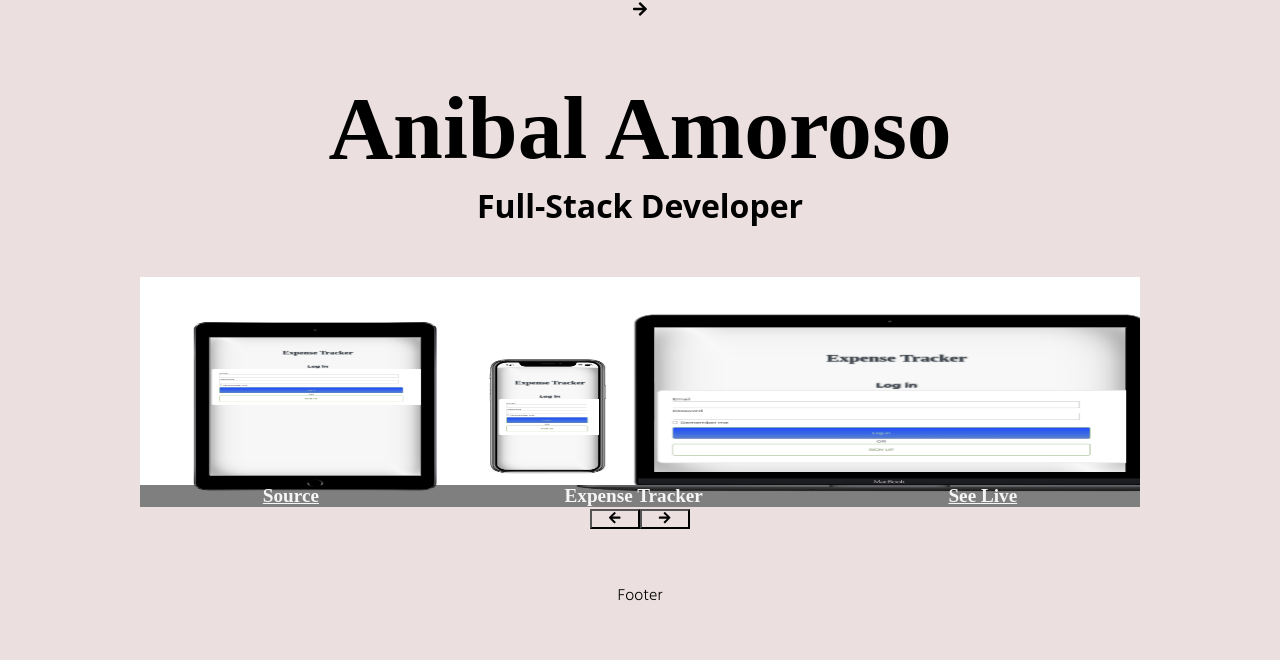
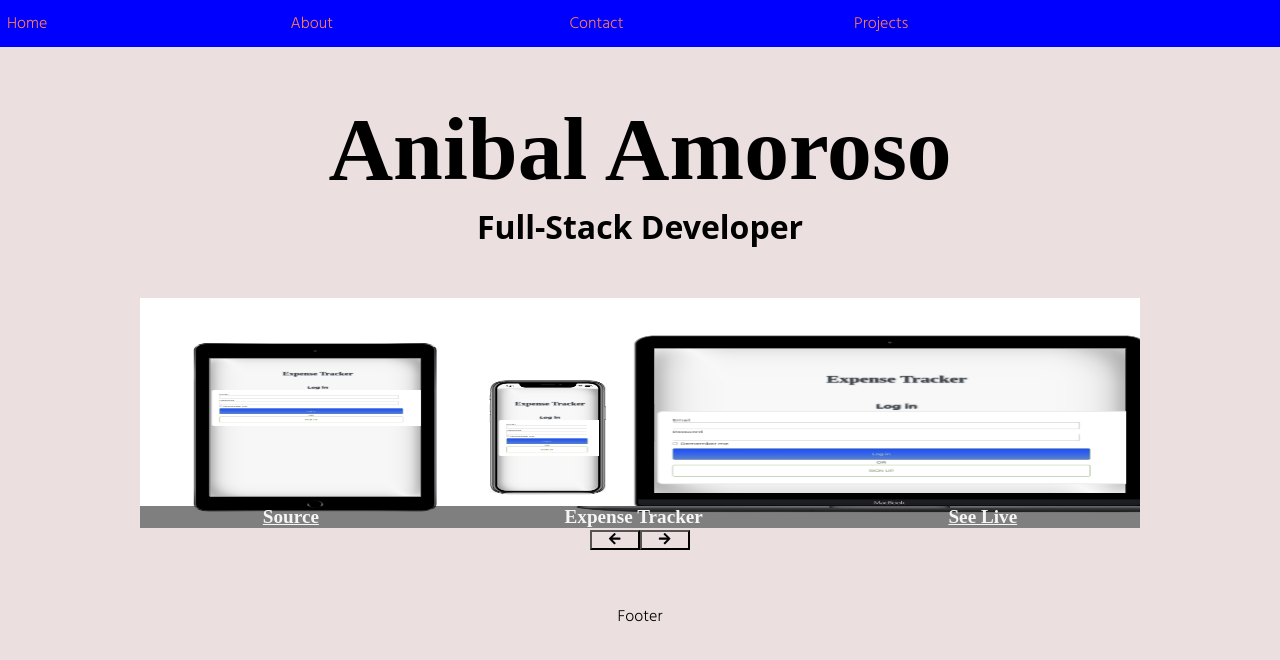
Before and after one commit to sj1978/Portfolio-React, a React (Create React App) app in the folder portfolio/: page / in a window 1280 px wide. Shown: the top 660 px of the page. Built offline with nearby package versions, Linux system fonts and the light colour scheme; a web font is replaced by a local one.

Commit message:
styke navbar

```diff
--- a/portfolio/package.json
+++ b/portfolio/package.json
@@ -10,6 +10,8 @@
     "react": "^18.2.0",
     "react-dom": "^18.2.0",
     "react-icons": "^4.4.0",
+    "react-router": "^6.3.0",
+    "react-router-dom": "^6.3.0",
     "react-scripts": "5.0.1",
     "styled-components": "^5.3.5",
     "web-vitals": "^2.1.4"
--- /dev/null
+++ b/portfolio/src/Navbar.css
@@ -0,0 +1,14 @@
+.navbar{
+display: flex;
+background-color: blue;
+height: 3.7vw;
+color: coral;
+;
+}
+ul {
+    display: grid;
+    grid-template-columns: repeat(4, 1fr);
+    grid-gap: 18vw;
+    list-style-type: none;
+    margin-top: 11px
+  }
--- a/portfolio/src/Navbar.js
+++ b/portfolio/src/Navbar.js
@@ -1,11 +1,18 @@
 import React from 'react'
-import {FaArrowRight} from 'react-icons/fa'
+import "./Navbar.css"
+
 
 
 const Navbar = () => {
   return (
-    <div>
-      <FaArrowRight />
+    <div className="navbar">
+<ul>
+  <li>Home</li>
+  <li>About</li>
+  <li>Contact</li>
+  <li>Projects</li>
+</ul>
+
     </div>
 
   )
```
Also changed, not shown: 1 other file (tests, documents, lock files or other folders).
